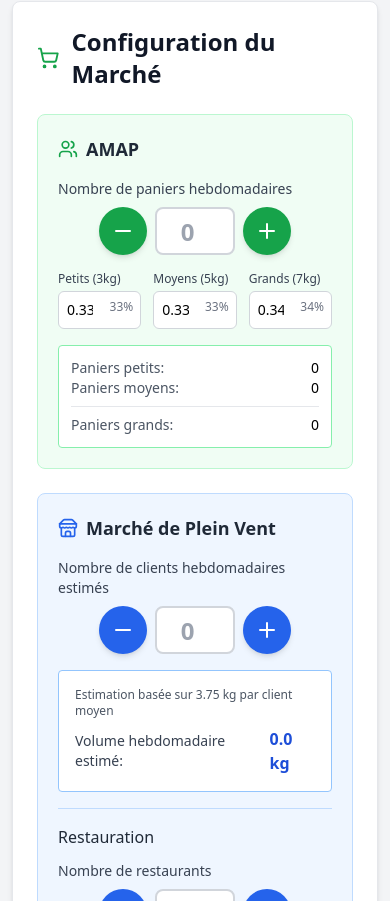
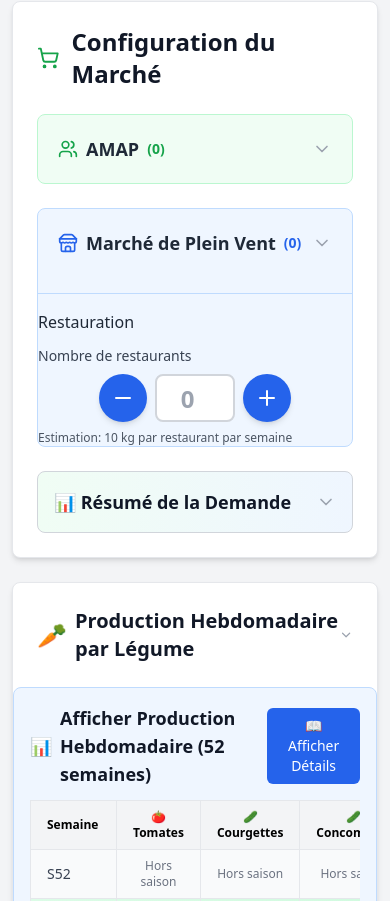
Before and after one commit to mlclarge/planification-maraichage, a React (Vite) app: page / in a window 390 px wide. Shown: the part 1143-2044 px from the top of the page. Built offline with nearby package versions, Linux system fonts and the light colour scheme.

Commit message:
Mobile: accordéons repliés sur tous les composants

```diff
--- a/src/components/ConfigurationMarche.jsx
+++ b/src/components/ConfigurationMarche.jsx
@@ -1,9 +1,40 @@
-import React, { useState, useMemo } from 'react';
-import { ShoppingCart, Users, Store, AlertCircle, CheckCircle, Minus, Plus } from 'lucide-react';
+import React, { useState, useMemo, useEffect } from 'react';
+import { ShoppingCart, Users, Store, AlertCircle, CheckCircle, Minus, Plus, ChevronDown } from 'lucide-react';
 import { calculerBesoinHebdo } from '../data/compositionsPaniers';
 
 const ConfigurationMarche = ({ marche, setMarche, marcheValide, setMarcheValide }) => {
   const [afficherTableau, setAfficherTableau] = useState(false);
+
+  // 📱 Détection mobile et accordéons repliés par défaut
+  const [isMobile, setIsMobile] = useState(false);
+  const [accordeons, setAccordeons] = useState({
+    amap: true,
+    marche: true,
+    resume: true,
+    production: true
+  });
+
+  useEffect(() => {
+    const checkMobile = () => {
+      const mobile = window.innerWidth < 640;
+      setIsMobile(mobile);
+      if (mobile) {
+        setAccordeons({
+          amap: false,
+          marche: false,
+          resume: false,
+          production: false
+        });
+      }
+    };
+    checkMobile();
+    window.addEventListener('resize', checkMobile);
+    return () => window.removeEventListener('resize', checkMobile);
+  }, []);
+
+  const toggleAccordeon = (id) => {
+    setAccordeons(prev => ({ ...prev, [id]: !prev[id] }));
+  };
 
   const handleChange = (field, value) => {
     setMarche(prev => ({ ...prev, [field]: parseFloat(value) || 0 }));
@@ -190,14 +221,21 @@ const ConfigurationMarche = ({ marche, setMarche, marcheValide, setMarcheValide
         </div>
 
         <div className="grid grid-cols-1 md:grid-cols-2 gap-6">
-          {/* AMAP */}
-          <div className="bg-green-50 rounded-lg p-5 border border-green-200">
-            <div className="flex items-center space-x-2 mb-4">
+          {/* AMAP - 📱 Accordéon sur mobile */}
+          <div className="bg-green-50 rounded-lg border border-green-200 overflow-hidden">
+            <button
+              onClick={() => toggleAccordeon('amap')}
+              className="w-full p-5 flex items-center justify-between hover:bg-green-100/50 transition-colors text-left"
+            >
+              <div className="flex items-center space-x-2">
                 <Users className="w-5 h-5 text-green-600" />
                 <h3 className="font-semibold text-lg text-gray-800">AMAP</h3>
+                <span className="text-sm text-green-600 font-bold">({marche.amap})</span>
               </div>
+              <ChevronDown className={`w-5 h-5 text-gray-400 transition-transform sm:hidden ${accordeons.amap ? 'rotate-180' : ''}`} />
+            </button>
 
-            <div className="space-y-4">
+            <div className={`${accordeons.amap ? 'block' : 'hidden sm:block'} px-5 pb-5 space-y-4`}>
               <div>
                 <label className="block text-sm font-medium text-gray-700 mb-2">
                   Nombre de paniers hebdomadaires
@@ -298,16 +336,21 @@ const ConfigurationMarche = ({ marche, setMarche, marcheValide, setMarcheValide
             </div>
           </div>
 
-          {/* Marché de plein vent */}
-          <div className="bg-blue-50 rounded-lg p-5 border border-blue-200">
-            <div className="flex items-center space-x-2 mb-4">
+          {/* Marché de plein vent - 📱 Accordéon sur mobile */}
+          <div className="bg-blue-50 rounded-lg border border-blue-200 overflow-hidden">
+            <button
+              onClick={() => toggleAccordeon('marche')}
+              className="w-full p-5 flex items-center justify-between hover:bg-blue-100/50 transition-colors text-left"
+            >
+              <div className="flex items-center space-x-2">
                 <Store className="w-5 h-5 text-blue-600" />
-              <h3 className="font-semibold text-lg text-gray-800">
-                Marché de Plein Vent
-              </h3>
+                <h3 className="font-semibold text-lg text-gray-800">Marché de Plein Vent</h3>
+                <span className="text-sm text-blue-600 font-bold">({marche.marche + marche.restaurant})</span>
               </div>
+              <ChevronDown className={`w-5 h-5 text-gray-400 transition-transform sm:hidden ${accordeons.marche ? 'rotate-180' : ''}`} />
+            </button>
 
-            <div className="space-y-4">
+            <div className={`${accordeons.marche ? 'block' : 'hidden sm:block'} px-5 pb-5 space-y-4`}>
               <div>
                 <label className="block text-sm font-medium text-gray-700 mb-2">
                   Nombre de clients hebdomadaires estimés
@@ -372,9 +415,17 @@ const ConfigurationMarche = ({ marche, setMarche, marcheValide, setMarcheValide
           </div>
         </div>
 
-        {/* Résumé global avec 3 CA */}
-        <div className="mt-6 bg-gradient-to-r from-green-50 to-blue-50 rounded-lg p-6 border border-gray-300">
-          <h3 className="font-bold text-lg text-gray-900 mb-4">📊 Résumé de la Demande</h3>
+        {/* Résumé global avec 3 CA - 📱 Accordéon sur mobile */}
+        <div className="mt-6 bg-gradient-to-r from-green-50 to-blue-50 rounded-lg border border-gray-300 overflow-hidden">
+          <button
+            onClick={() => toggleAccordeon('resume')}
+            className="w-full p-4 flex items-center justify-between hover:bg-white/50 transition-colors text-left"
+          >
+            <h3 className="font-bold text-lg text-gray-900">📊 Résumé de la Demande</h3>
+            <ChevronDown className={`w-5 h-5 text-gray-400 transition-transform sm:hidden ${accordeons.resume ? 'rotate-180' : ''}`} />
+          </button>
+
+          <div className={`${accordeons.resume ? 'block' : 'hidden sm:block'} p-6 pt-0`}>
           <div className="grid grid-cols-2 md:grid-cols-7 gap-4">
             <div className="bg-white rounded-lg p-4 border border-gray-200">
               <p className="text-xs text-gray-600 mb-1">Total Paniers/Clients</p>
@@ -415,14 +466,22 @@ const ConfigurationMarche = ({ marche, setMarche, marcheValide, setMarcheValide
           </div>
           </div>
         </div>
+      </div>
 
-      {/* 🥕 Production Hebdomadaire par Légume */}
-      <div className="bg-white rounded-lg shadow-md border border-gray-200 p-6">
-        <h3 className="text-xl font-bold text-gray-900 mb-4 flex items-center">
+      {/* 🥕 Production Hebdomadaire par Légume - 📱 Accordéon sur mobile */}
+      <div className="bg-white rounded-lg shadow-md border border-gray-200 overflow-hidden">
+        <button
+          onClick={() => toggleAccordeon('production')}
+          className="w-full p-6 flex items-center justify-between hover:bg-gray-50 transition-colors text-left"
+        >
+          <h3 className="text-xl font-bold text-gray-900 flex items-center">
             <span className="text-2xl mr-2">🥕</span>
-          Production Hebdomadaire par Légume (unités réelles)
+            Production Hebdomadaire par Légume
           </h3>
+          <ChevronDown className={`w-5 h-5 text-gray-400 transition-transform sm:hidden ${accordeons.production ? 'rotate-180' : ''}`} />
+        </button>
 
+        <div className={`${accordeons.production ? 'block' : 'hidden sm:block'} px-6 pb-6`}>
         <p className="text-sm text-gray-600 mb-6">
           Quantités moyennes hebdomadaires calculées sur la période de récolte de chaque légume.
         </p>
@@ -952,6 +1011,7 @@ const ConfigurationMarche = ({ marche, setMarche, marcheValide, setMarcheValide
         )}
         </div>
       </div>
+    </div>
   );
 };
 
--- a/src/components/SelectionCultures.jsx
+++ b/src/components/SelectionCultures.jsx
@@ -1,6 +1,7 @@
 // SelectionCultures.jsx V20 - AVEC INDICATEURS ÉCONOMIQUES PAR CULTURE
 // 🆕 V20 : Section "Indicateurs Économiques" ajoutée pour chaque culture
 // 🛠️ FIX : Calcul correct avec rotations, plafonnement à capacité, alertes visuelles
+// 📱 V22 : Optimisations mobile - bloc sélection replié par défaut
 
 import React, { useState, useEffect, useMemo } from 'react';
 import { cultures } from '../data/cultures';
@@ -22,6 +23,26 @@ const SelectionCultures = ({
   const [modalRepartition, setModalRepartition] = useState({ open: false, cultureId: null });
   const [repartitionTemp, setRepartitionTemp] = useState({});
   const [accordeonsCultures, setAccordeonsCultures] = useState({});
+
+  // 📱 Détection mobile
+  const [isMobile, setIsMobile] = useState(false);
+
+  // 📱 État accordéon section principale (fermé par défaut sur mobile)
+  const [sectionSelectionOuverte, setSectionSelectionOuverte] = useState(true);
+
+  useEffect(() => {
+    const checkMobile = () => {
+      const mobile = window.innerWidth < 640;
+      setIsMobile(mobile);
+      // Fermer la section sur mobile au premier chargement
+      if (mobile) {
+        setSectionSelectionOuverte(false);
+      }
+    };
+    checkMobile();
+    window.addEventListener('resize', checkMobile);
+    return () => window.removeEventListener('resize', checkMobile);
+  }, []);
 
   // ═══════════════════════════════════════════════════════════════════════
   // RECALCUL AUTOMATIQUE QUAND NIVEAU OU LONGUEUR CHANGE
@@ -521,13 +542,24 @@ const SelectionCultures = ({
         )}
       </div>
 
-      {/* Sélection des cultures */}
-      <div className="bg-white rounded-lg shadow-md border border-gray-200 p-4">
-        <h3 className="font-bold text-lg mb-4 flex items-center">
+      {/* Sélection des cultures - 📱 Accordéon sur mobile */}
+      <div className="bg-white rounded-lg shadow-md border border-gray-200 overflow-hidden">
+        {/* Header cliquable */}
+        <button
+          onClick={() => setSectionSelectionOuverte(!sectionSelectionOuverte)}
+          className="w-full p-4 flex items-center justify-between hover:bg-gray-50 transition-colors text-left"
+        >
+          <h3 className="font-bold text-lg flex items-center">
             <Plus className="w-5 h-5 mr-2 text-green-600" />
             Ajouter des cultures
+            <span className="ml-2 text-sm font-normal text-gray-500">({cultures.length} disponibles)</span>
           </h3>
+          <ChevronDown className={`w-6 h-6 text-gray-400 transition-transform ${sectionSelectionOuverte ? 'rotate-180' : ''}`} />
+        </button>
 
+        {/* Contenu - visible si ouvert */}
+        {sectionSelectionOuverte && (
+          <div className="p-4 border-t">
             <div className="flex flex-wrap gap-2">
               {cultures.map(culture => {
                 const dejaSelectionnee = culturesSelectionnees.find(c => c.id === culture.id);
@@ -554,6 +586,8 @@ const SelectionCultures = ({
                 );
               })}
             </div>
+          </div>
+        )}
       </div>
 
       {/* Liste des cultures sélectionnées */}
```
Also changed, not shown: src/components/ConfigurationJardins.jsx (+95 -16 lines). Lines whose indentation alone changed are shown as unchanged.
